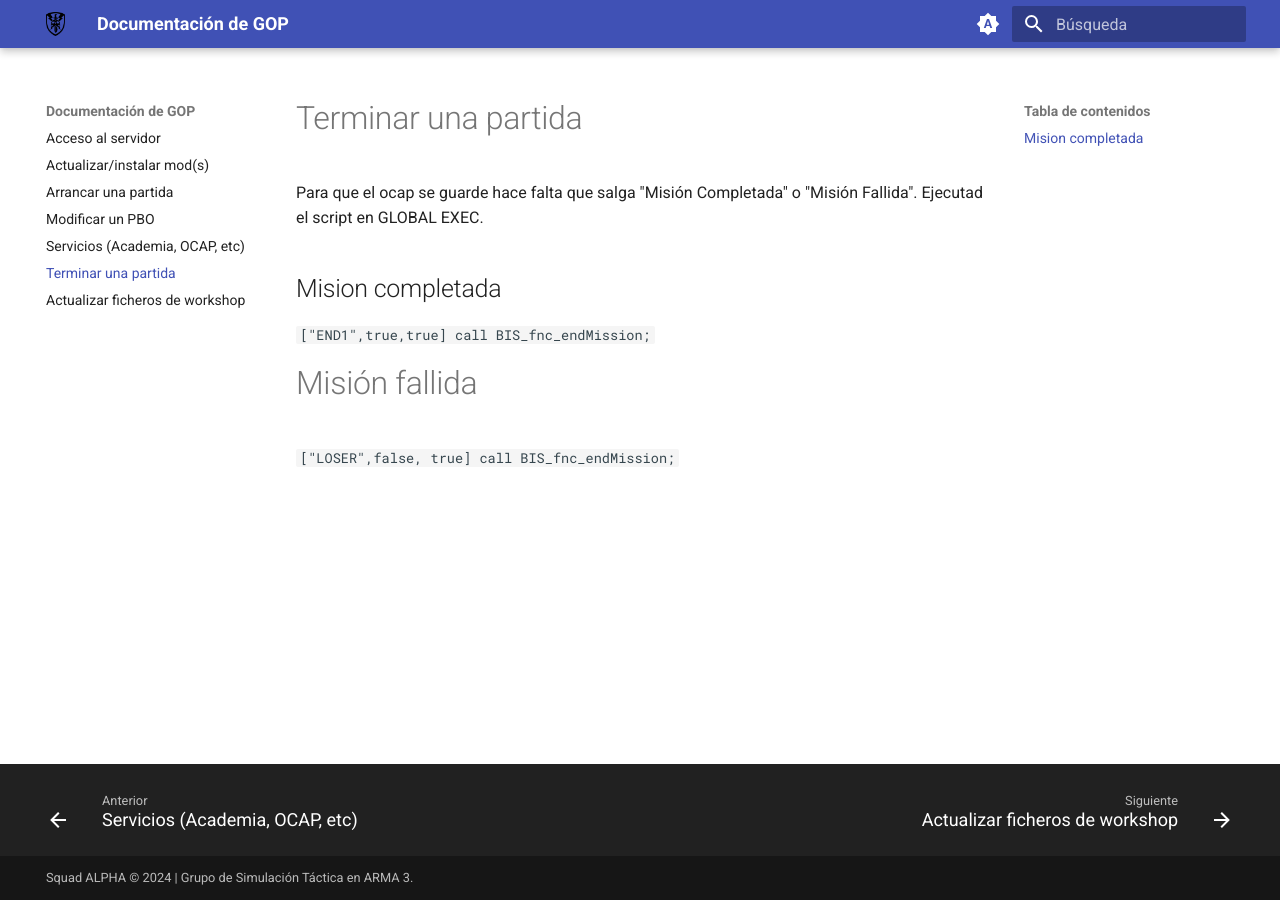
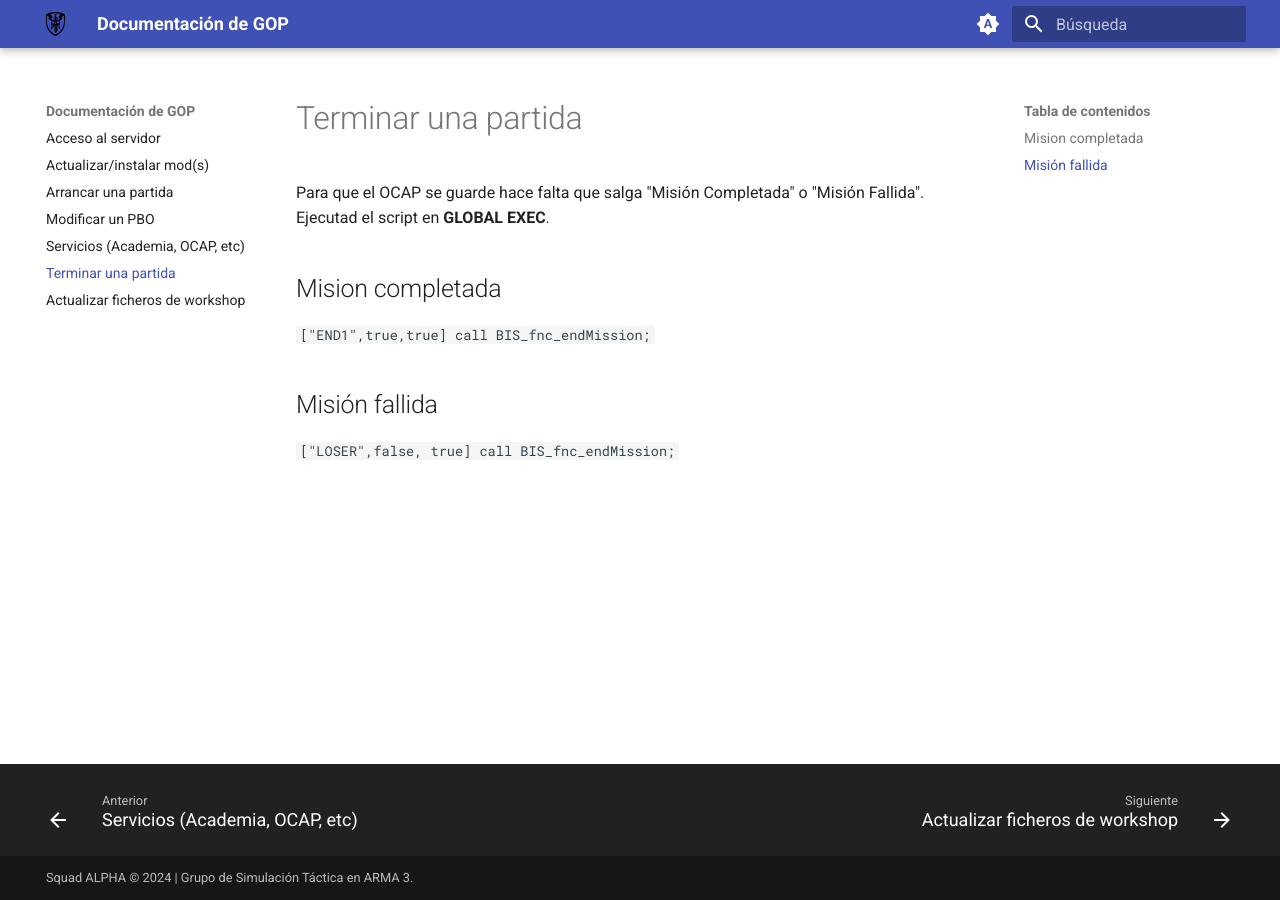
Before and after one commit to gopsquadalpha/DocuGOP, an MkDocs documentation site: the page built from docs/terminar_partida.md, in a window 1280 px wide. Built offline with MkDocs 1.6.1 and Material for MkDocs 9.7.7, drawn with Linux system fonts in a browser that asks for light colours.

Commit message:
Ortografía/formato

````diff
--- a/docs/terminar_partida.md
+++ b/docs/terminar_partida.md
@@ -1,12 +1,12 @@
 # Terminar una partida
 
-Para que el ocap se guarde hace falta que salga "Misión Completada" o "Misión Fallida". Ejecutad el script en GLOBAL EXEC.
+Para que el OCAP se guarde hace falta que salga "Misión Completada" o "Misión Fallida". Ejecutad el script en **GLOBAL EXEC**.
 
 ## Mision completada
 
 
 ```["END1",true,true] call BIS_fnc_endMission;```
 
-#Misión fallida
+## Misión fallida
 
 ```["LOSER",false, true] call BIS_fnc_endMission;```
````
Also changed, not shown: docs/arrancar_partida.md (+2 -2 lines).
